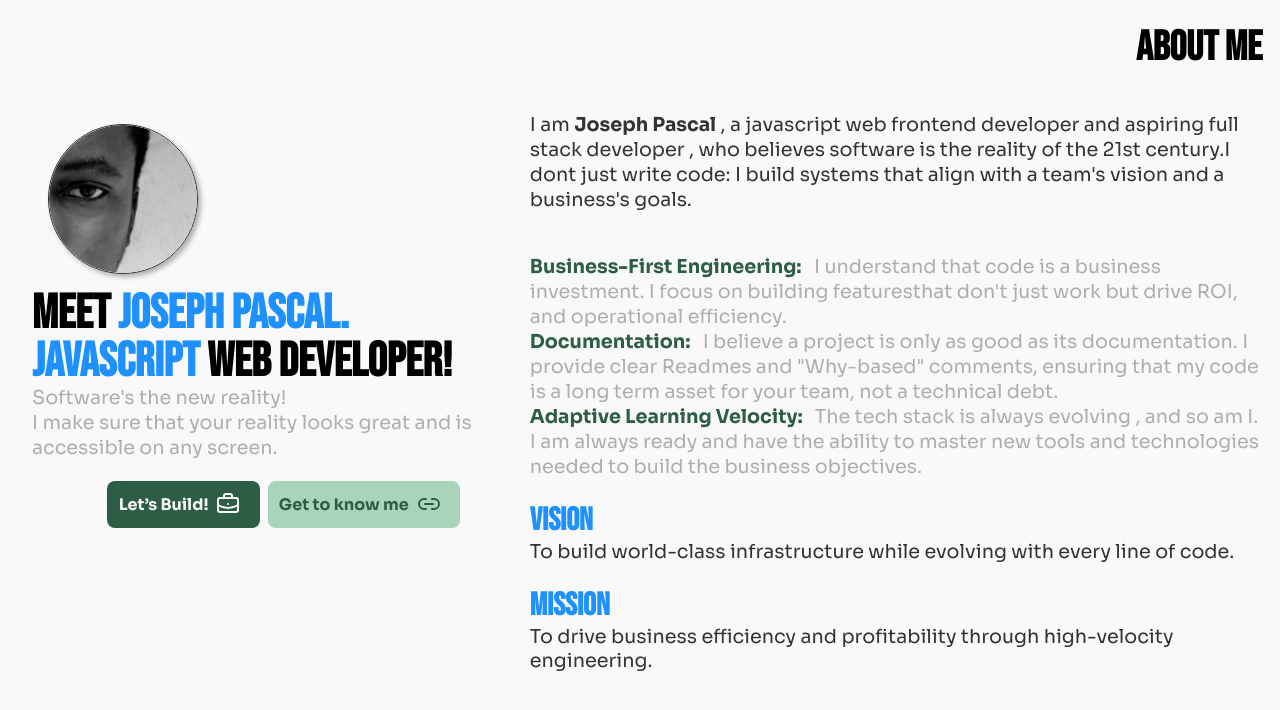
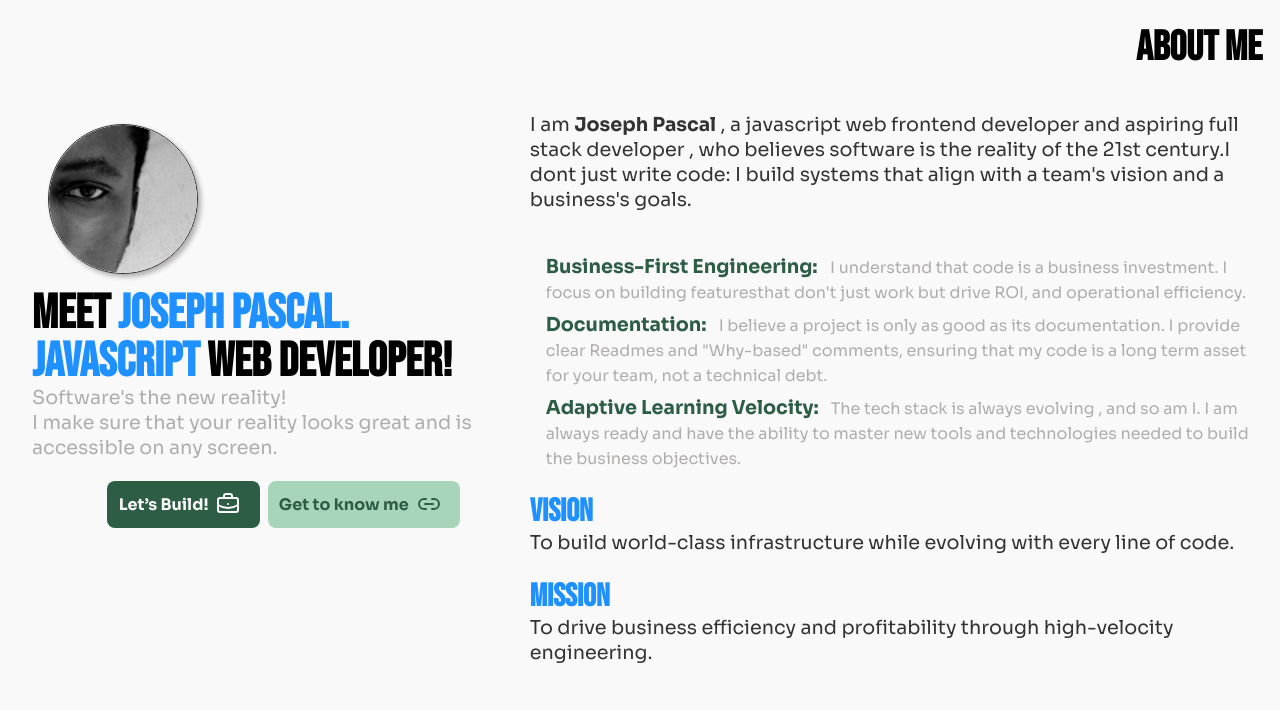
Before and after one commit to Ugochukwu111/pascalportfolio, a plain HTML site: page index.html in a window 1280 px wide. Shown: the part 72-782 px from the top of the page. Drawn offline with nearby package versions, Linux system fonts and the light colour scheme.

Commit message:
Add environment config, gitignore, update styles and add readme

```diff
--- a/styles/pascal.css
+++ b/styles/pascal.css
@@ -14,10 +14,6 @@ aside{
   align-items: center;
   padding: 2em;
   overflow: auto;
-  /* background-image: url('/images//coolbg.jpg');
-  background-position: bottom;
-  background-repeat: no-repeat;
-  background-size: cover; */
 }
 
 
@@ -96,6 +92,17 @@ a{
 }
 #get-to-know-me-link:active{
   opacity: .6;
+}
+
+.why-hire-me-container{
+  padding-left: 1em;
+  display: flex;
+  flex-direction: column;
+  gap:.5em;
+}
+
+.why-hire-me-container span{
+  font-size: clamp(0.9rem, 2vw, 1rem);
 }
 
 
```
Also changed, not shown: scripts/config.js (added, +11 -0 lines), README.md (added), 2 other files.
